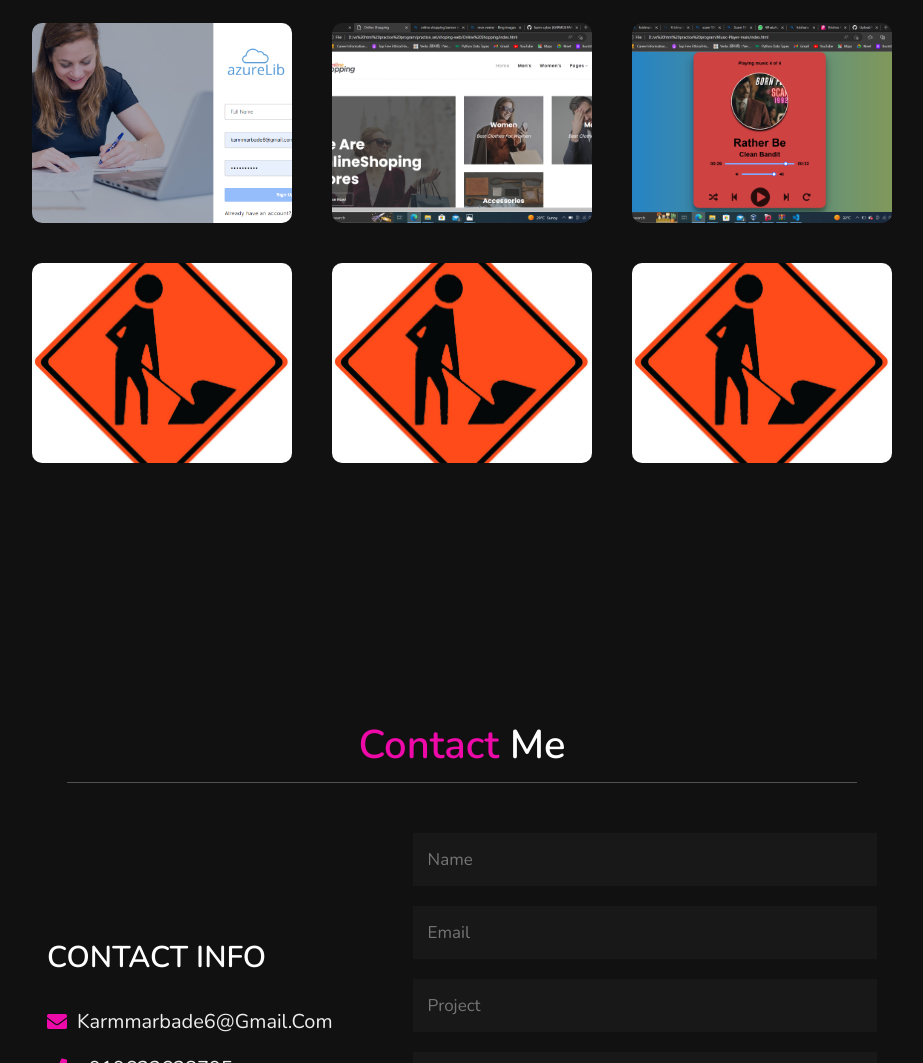
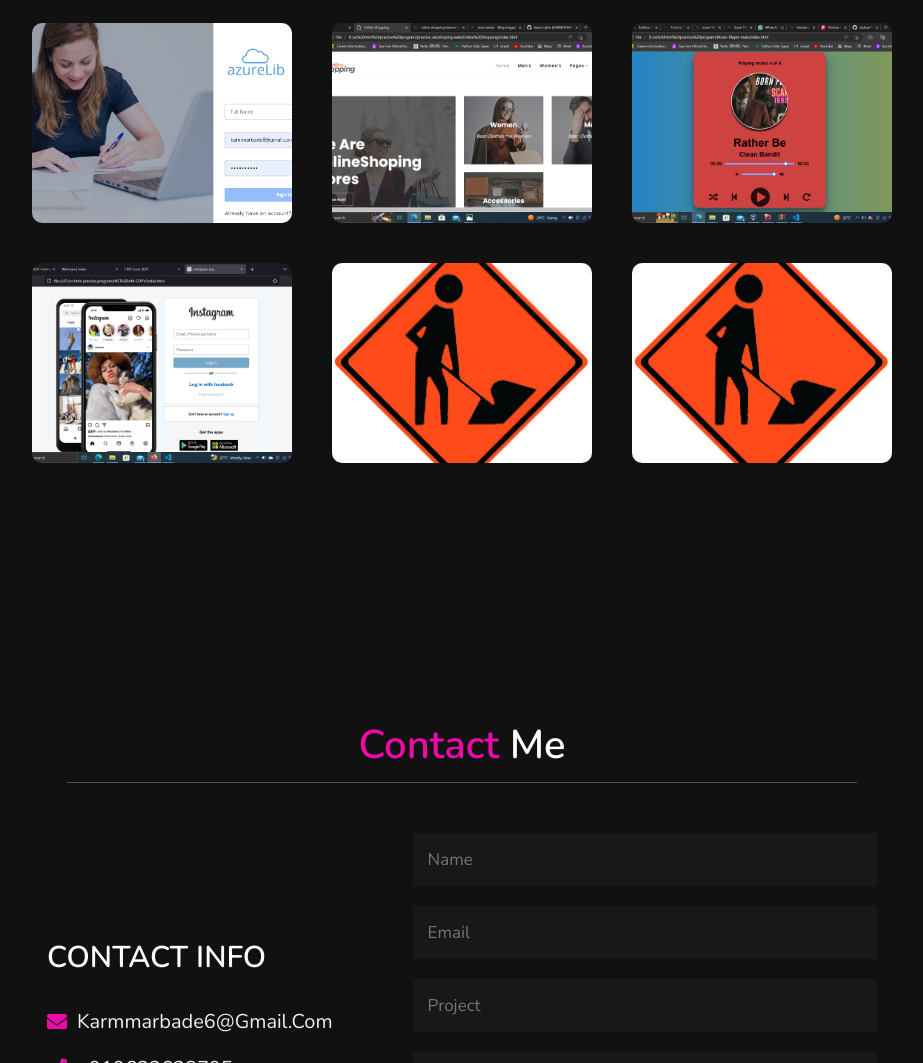
Before and after one commit to karm-cyber/karm-cyber, a plain HTML site: page index.html in a window 1280 px wide. Shown: the part 2502-3565 px from the top of the page, without its empty margins (353-1276 px from the left). Drawn offline with nearby package versions, Linux system fonts and the light colour scheme.

Commit message:
added project

```diff
--- a/index.html
+++ b/index.html
@@ -194,7 +194,7 @@
     </div></a>
 
     <a href="#"><div class="box">
-        <img src="img/working.jpg" alt="Working on here">
+        <img src="img/instagram.png" alt="completed">
     </div></a>
 
     <a href="#"><div class="box">
```
